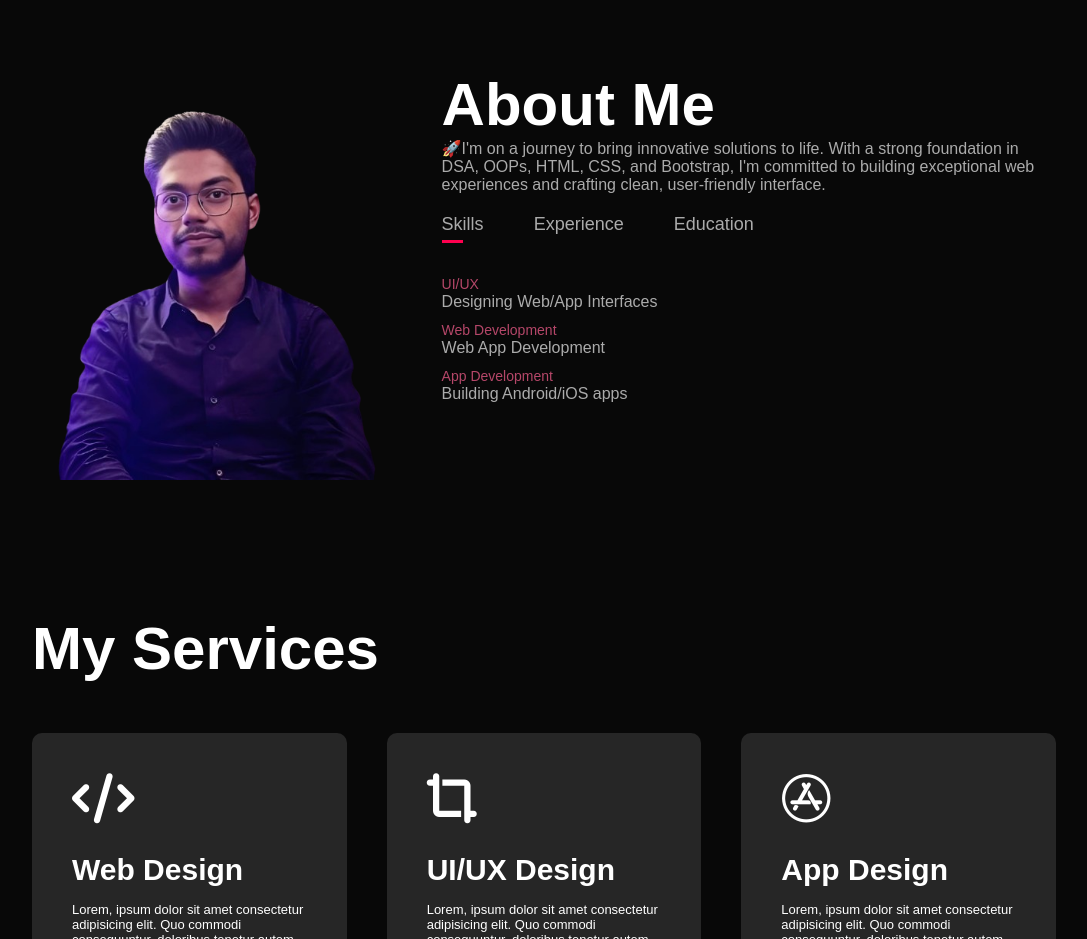
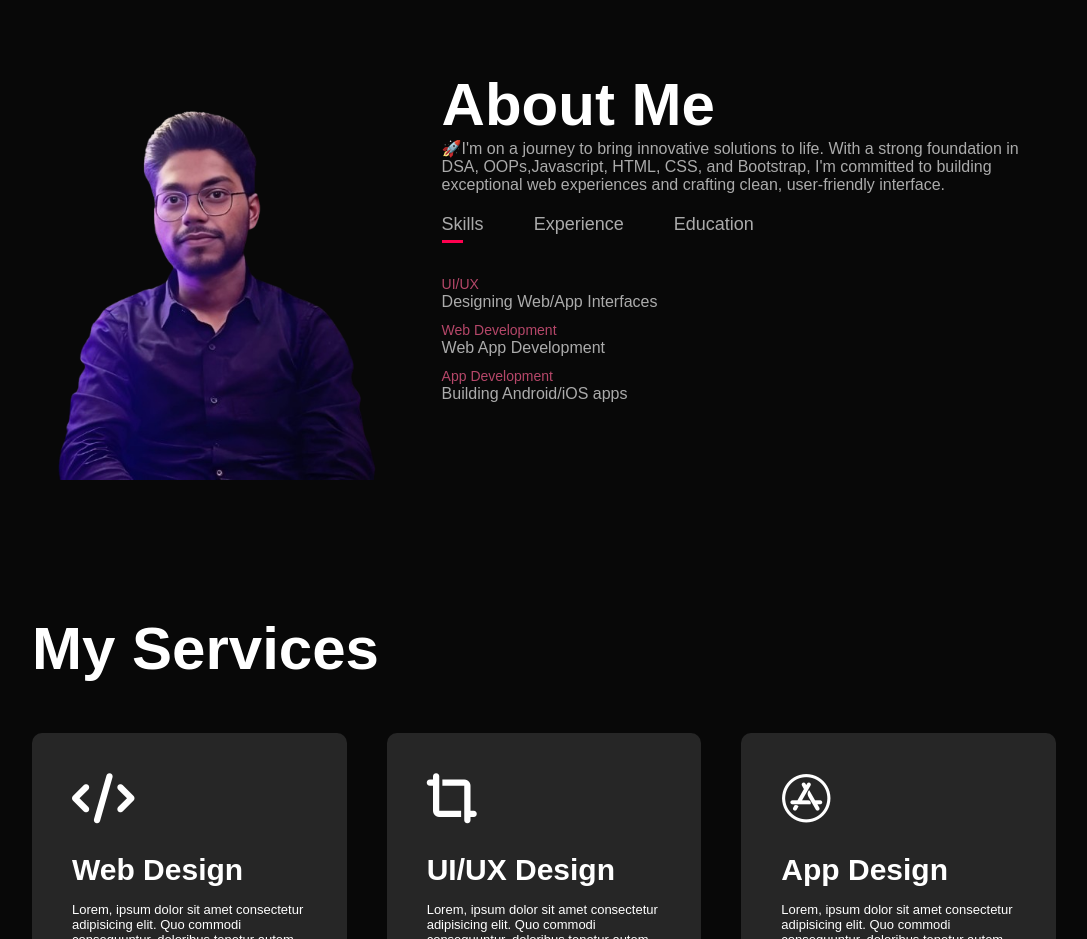
Before and after one commit to Mr-Mystery1/Rishabh-portfolio, a plain HTML site: page index.html in a window 1280 px wide. Shown: the part 820-1759 px from the top of the page, without its empty margins (96-1183 px from the left). Drawn offline with Linux system fonts and the light colour scheme.

Commit message:
Portfolio Web

```diff
--- a/index.html
+++ b/index.html
@@ -52,7 +52,7 @@
                 </div>
                 <div class="about-col-2">
                     <h1 class="sub-title">About Me</h1>
-                    <p>🚀I'm on a journey to bring innovative solutions to life. With a strong foundation in DSA, OOPs, HTML, CSS, and Bootstrap, I'm committed to building exceptional web experiences and crafting clean, user-friendly interface.</p>
+                    <p>🚀I'm on a journey to bring innovative solutions to life. With a strong foundation in DSA, OOPs,Javascript, HTML, CSS, and Bootstrap, I'm committed to building exceptional web experiences and crafting clean, user-friendly interface.</p>
                     <div class="tab-titles">
                         <p class="tab-links active-link" onclick="opentab('skills')">Skills</p>
                         <p class="tab-links" onclick="opentab('experience')">Experience</p>
```
